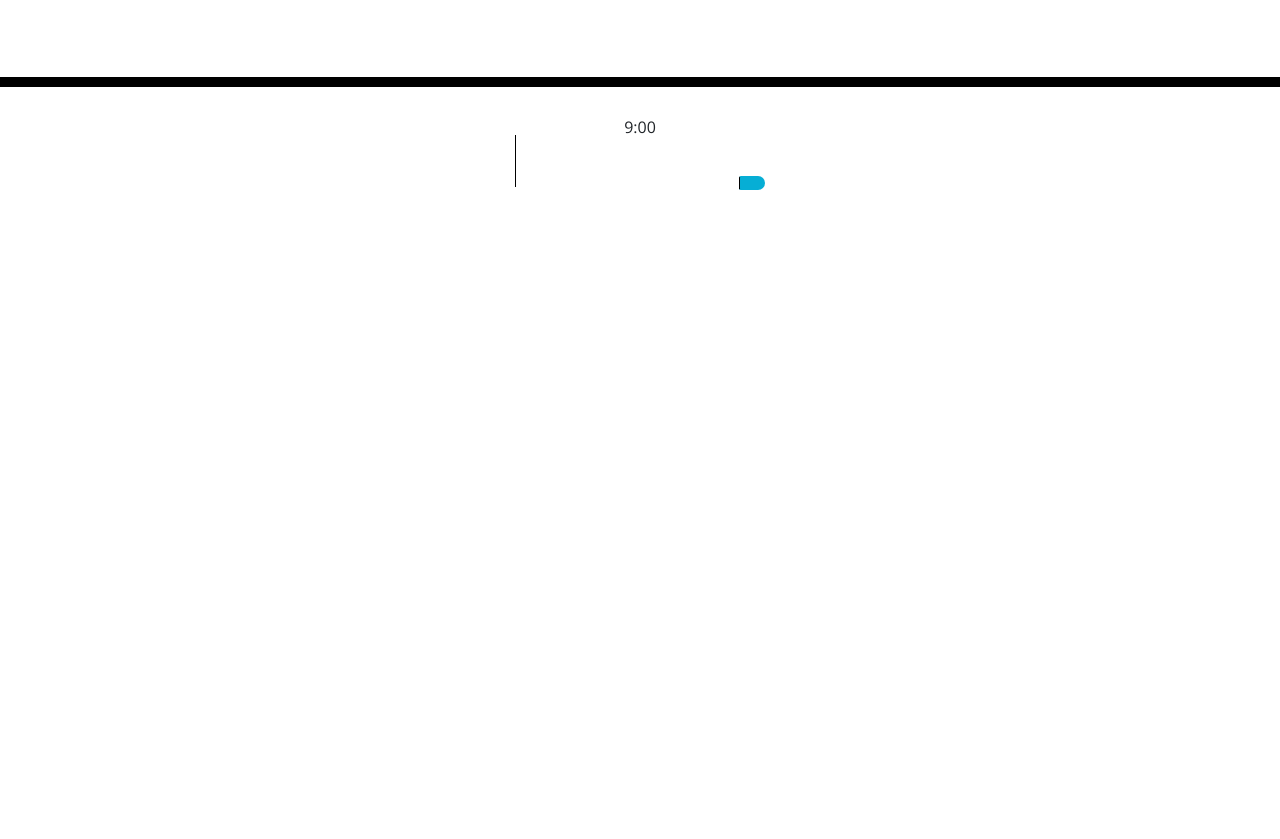
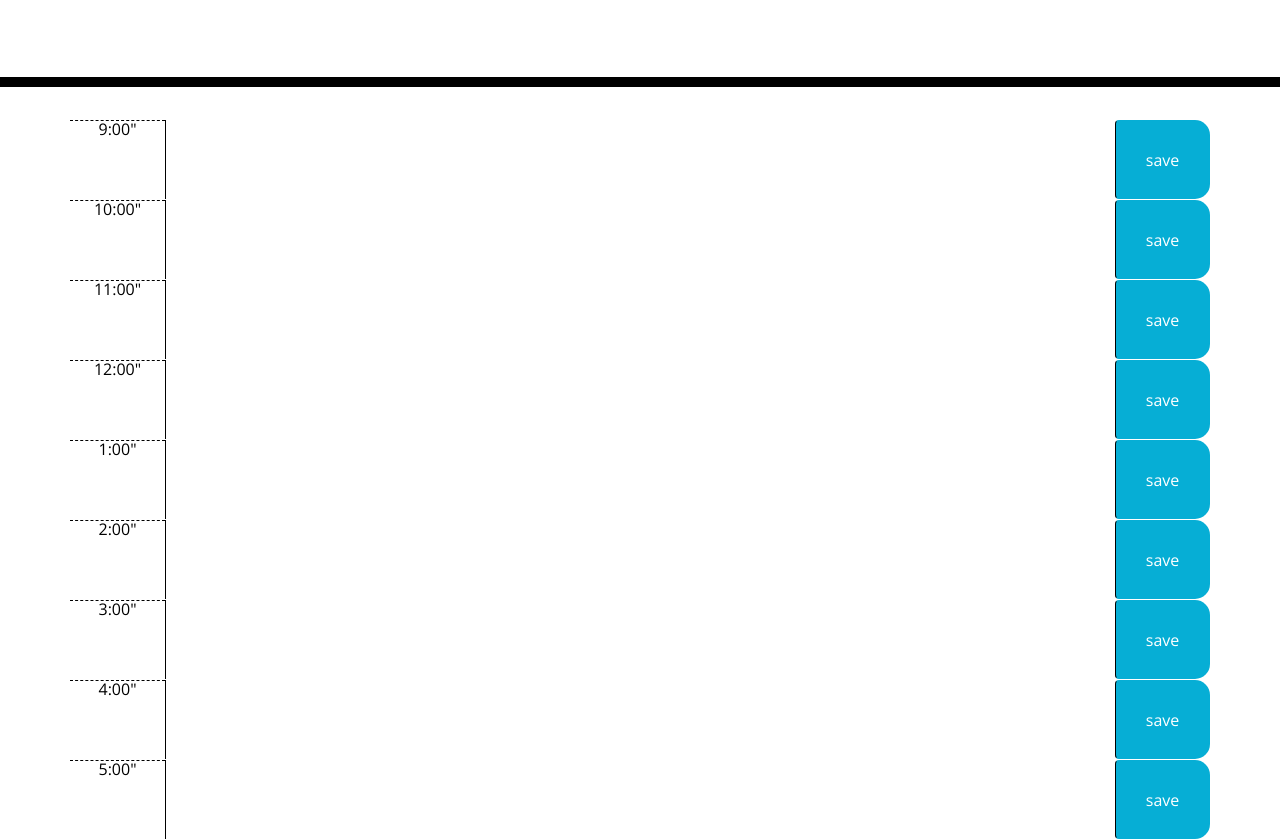
Before and after one commit to Jsbaxter560/work-day-scheduler, a plain HTML site: page index.html in a window 1280 px wide. Shown: the part 181-1020 px from the top of the page. Before the commit the page ends 800 px from the top, so only its background shows below. Drawn offline with nearby package versions, Linux system fonts and the light colour scheme.

Commit message:
continued adding time blocks to html

```diff
--- a/index.html
+++ b/index.html
@@ -20,12 +20,51 @@
     <p id="currentDay" class="lead"></p>
   </header>
   <div class="container">
-    <div class="time-block">
-      <div>9:00</div><!-- insertion of first time block -->
-      <textarea class="description"></textarea>
-      <button class="btn saveBtn"></button>
+    <div class="time-block row">
+      <div class="col-md-1 hour">9:00"</div>
+      <textarea class="description col-md-10"></textarea>
+      <button class="btn saveBtn col-md-1">save</button>
     </div>
-    <!-- Timeblocks go here -->
+    <div class="time-block row">
+      <div class="col-md-1 hour">10:00"</div>
+      <textarea class="description col-md-10"></textarea>
+      <button class="btn saveBtn col-md-1">save</button>
+    </div>
+    <div class="time-block row">
+      <div class="col-md-1 hour">11:00"</div>
+      <textarea class="description col-md-10"></textarea>
+      <button class="btn saveBtn col-md-1">save</button>
+    </div>
+    <div class="time-block row">
+      <div class="col-md-1 hour">12:00"</div>
+      <textarea class="description col-md-10"></textarea>
+      <button class="btn saveBtn col-md-1">save</button>
+    </div>
+    <div class="time-block row">
+      <div class="col-md-1 hour">1:00"</div>
+      <textarea class="description col-md-10"></textarea>
+      <button class="btn saveBtn col-md-1">save</button>
+    </div>
+    <div class="time-block row">
+      <div class="col-md-1 hour">2:00"</div>
+      <textarea class="description col-md-10"></textarea>
+      <button class="btn saveBtn col-md-1">save</button>
+    </div>
+    <div class="time-block row">
+      <div class="col-md-1 hour">3:00"</div>
+      <textarea class="description col-md-10"></textarea>
+      <button class="btn saveBtn col-md-1">save</button>
+    </div>
+    <div class="time-block row">
+      <div class="col-md-1 hour">4:00"</div>
+      <textarea class="description col-md-10"></textarea>
+      <button class="btn saveBtn col-md-1">save</button>
+    </div><div class="time-block row">
+      <div class="col-md-1 hour">5:00"</div>
+      <textarea class="description col-md-10"></textarea>
+      <button class="btn saveBtn col-md-1">save</button>
+    </div>
+    <!-- timeblocks have been added -->
   </div>
 
   <script src="https://cdnjs.cloudflare.com/ajax/libs/jquery/3.2.1/jquery.min.js"></script>
@@ -33,13 +72,3 @@
 </body>
 
 </html>
-
-
-<!--
-  I will edit html to create a path for js to dynamically effect div
-  I will nest a div with class "time-block" within the div with a class "container"
-  So that path to html document is established
-
-
-
--->
```
Also changed, not shown: script.js (added).
